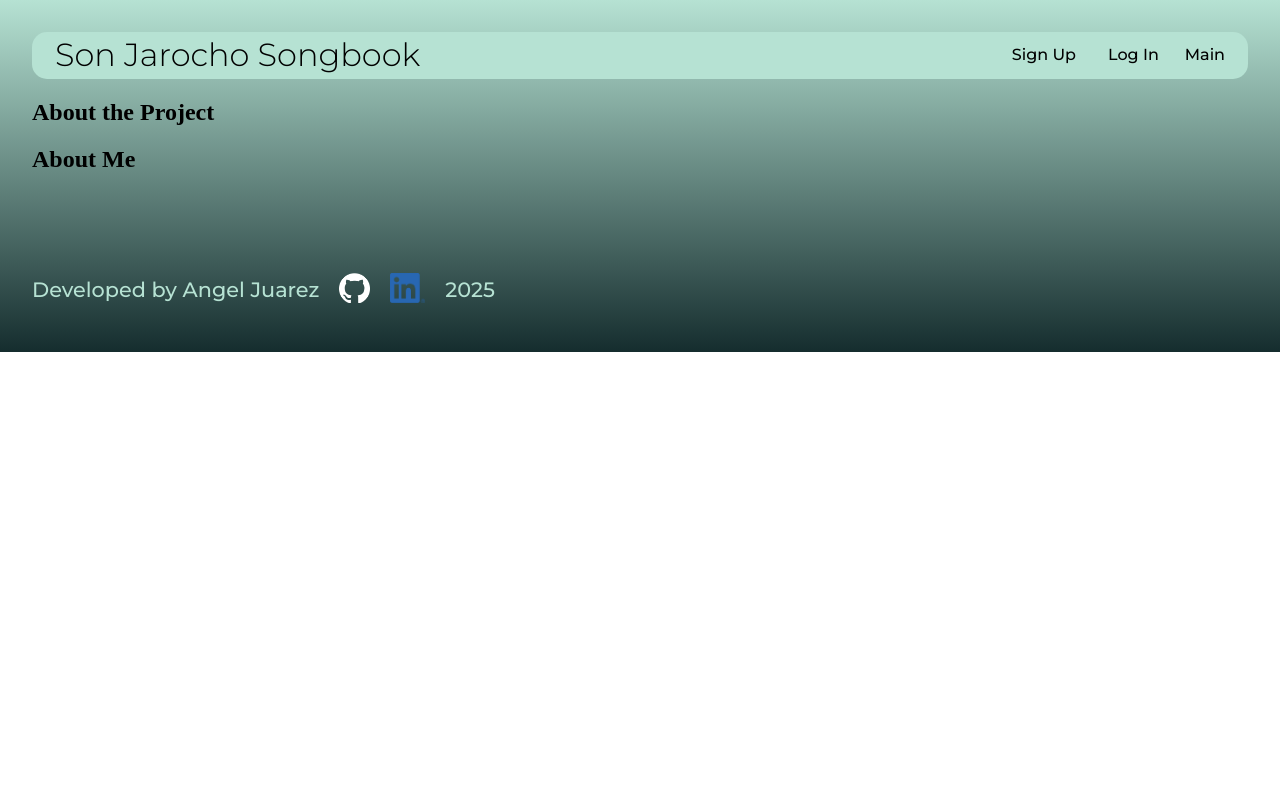
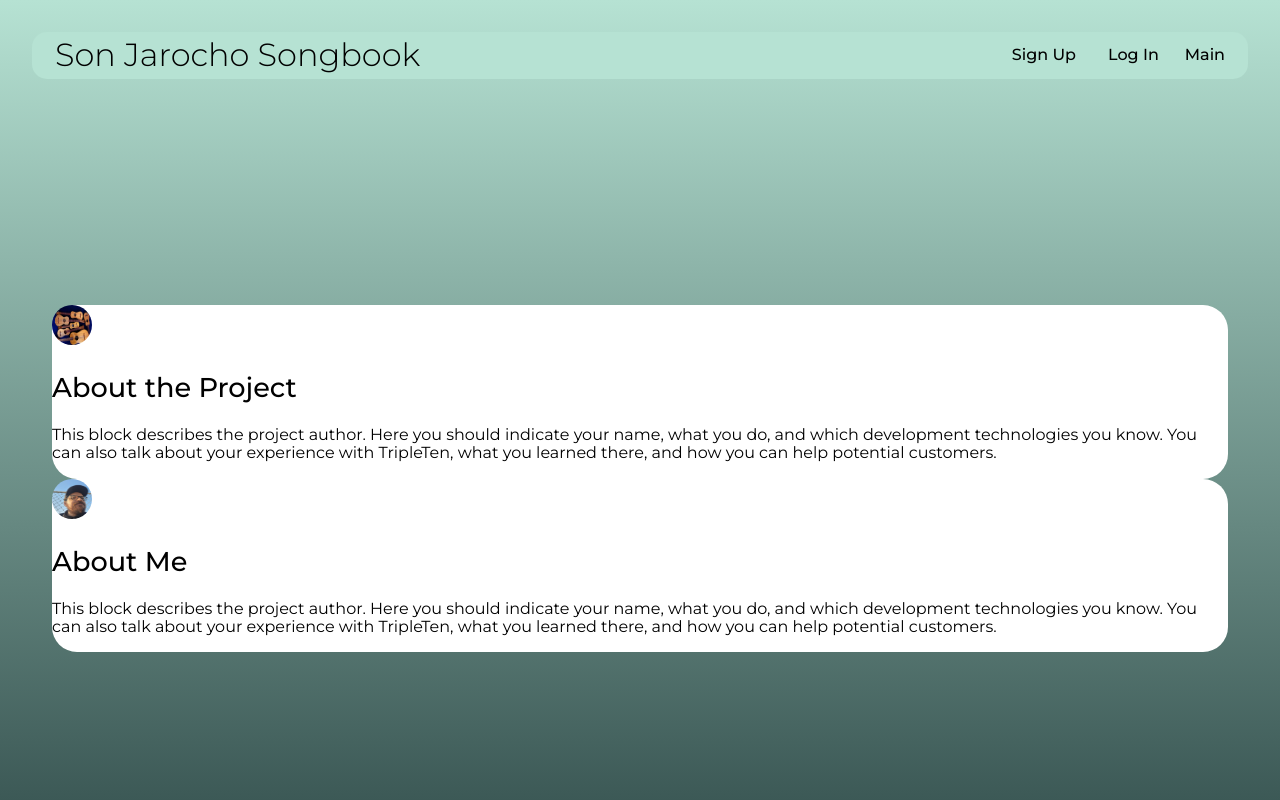
Before and after one commit to ajuarezse/tripleTenFinalProject_React, a React (Vite) app: page /about in a window 1280 px wide. Shown: the top 800 px of the page. Built offline with nearby package versions, Linux system fonts and the light colour scheme.

Commit message:
set up sections

```diff
--- a/src/components/About/About.css
+++ b/src/components/About/About.css
@@ -0,0 +1,31 @@
+.about {
+  font-family: "Montserrat", Arial, Helvetica, sans-serif;
+  height: 100vh;
+  display: flex;
+  flex-direction: column;
+  justify-content: center;
+  align-items: center;
+  padding: 20px;
+  box-sizing: border-box;
+}
+
+.about__section {
+  background-color: white;
+  border-radius: 25px;
+}
+
+.about__title {
+  font-size: 1.7em;
+  font-weight: 500;
+}
+
+.about__paragraph {
+  font-size: 1em;
+  font-weight: 400;
+}
+
+.about__image {
+  height: 40px;
+  width: 40px;
+  border-radius: 50px;
+}
--- a/src/components/About/About.jsx
+++ b/src/components/About/About.jsx
@@ -1,13 +1,37 @@
 import "./About.css";
+import musicPhoto from "../../assets/jarochoInstruments.jpg";
+import myPhoto from "../../assets/aJuarez.jpg";
 
 function About() {
   return (
     <div className="about">
-      <section className="about__project">
-        <h2 className="about__project-title">About the Project</h2>
+      <section className="about__section">
+        <img
+          src={musicPhoto}
+          alt="arrangment of Son Jarocho Instruments"
+          className="about__image"
+        />
+        <div className="about__description">
+          <h2 className="about__title">About the Project</h2>
+          <p className="about__paragraph">
+            This block describes the project author. Here you should indicate
+            your name, what you do, and which development technologies you know.
+            You can also talk about your experience with TripleTen, what you
+            learned there, and how you can help potential customers.
+          </p>
+        </div>
       </section>
-      <section className="about__me">
-        <h2 className="about__me-title">About Me</h2>
+      <section className="about__section">
+        <img src={myPhoto} alt="Photo of Author" className="about__image" />
+        <div className="about__description">
+          <h2 className="about__title">About Me</h2>
+          <p className="about__paragraph">
+            This block describes the project author. Here you should indicate
+            your name, what you do, and which development technologies you know.
+            You can also talk about your experience with TripleTen, what you
+            learned there, and how you can help potential customers.
+          </p>
+        </div>
       </section>
     </div>
   );
```
Also changed, not shown: src/assets/aJuarez.jpg (added), src/assets/jarochoInstruments.jpg (added).
